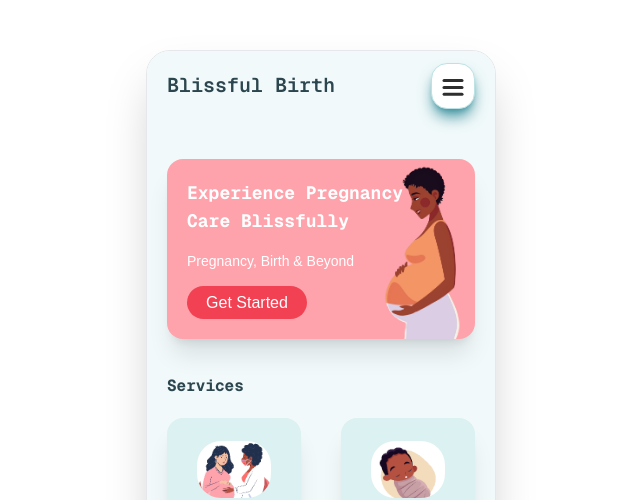
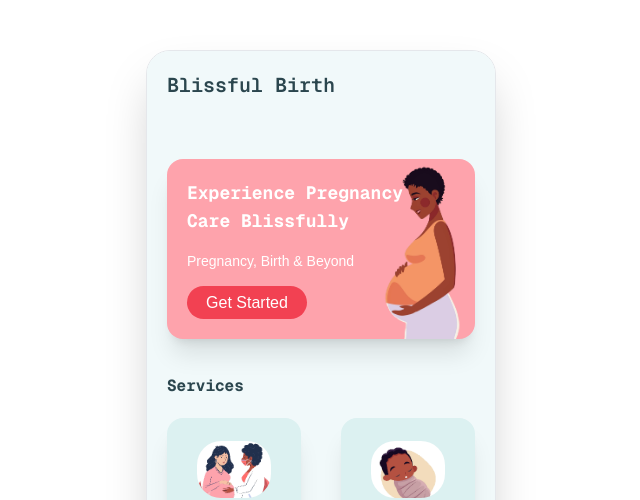
Before and after one commit to OluwaJudah/blissfulBirth, a Next.js app: page / in a window 1280 px wide. Shown: the top 500 px of the page, without its empty margins (319-959 px from the left). Built offline with nearby package versions, Linux system fonts and the light colour scheme.

Commit message:
refactor: added nav bar height flexible toggle

```diff
--- a/components/(protected)/home/Header.tsx
+++ b/components/(protected)/home/Header.tsx
@@ -9,6 +9,7 @@ import { Home, LogIn, SquareArrowUp } from "lucide-react";
 const Header = () => {
   const [isOpen, setIsOpen] = useState(false);
   const [zIndex, setZIndex] = useState(0);
+  const [navHeight, setNavHeight] = useState(100);
   const containerRef = useRef<HTMLDivElement>(null);
   const { height } = useDimensions(containerRef);
   const navList = [
@@ -55,10 +56,12 @@ const Header = () => {
 
       var time = setTimeout(() => {
         setZIndex(0);
+        setNavHeight(100);
         clearTimeout(time);
       }, 500);
     } else {
       setZIndex(1);
+      setNavHeight(400);
       setIsOpen(true);
     }
   };
@@ -81,7 +84,9 @@ const Header = () => {
           </span>
         </div>{" "}
         <div style={{ zIndex }} className="absolute -top-1 -right-1">
-          <div className="relative flex justify-end items-stretch flex-1 rounded-[20px] h-[400px] w-[500px] max-w-full">
+          <div
+            className={`relative flex justify-end items-stretch flex-1 rounded-[20px] h-[${navHeight}px] w-[500px] max-w-full overflow-hidden`}
+          >
             <motion.nav
               initial={false}
               animate={isOpen ? "open" : "closed"}
--- a/components/(protected)/profile/Header.tsx
+++ b/components/(protected)/profile/Header.tsx
@@ -8,6 +8,7 @@ import { useEffect, useRef, useState } from "react";
 const Header = () => {
   const [isOpen, setIsOpen] = useState(false);
   const [zIndex, setZIndex] = useState(0);
+  const [navHeight, setNavHeight] = useState(100);
   const containerRef = useRef<HTMLDivElement>(null);
   const { height } = useDimensions(containerRef);
   const navList = [
@@ -54,10 +55,12 @@ const Header = () => {
 
       var time = setTimeout(() => {
         setZIndex(0);
+        setNavHeight(100);
         clearTimeout(time);
       }, 500);
     } else {
       setZIndex(1);
+      setNavHeight(400);
       setIsOpen(true);
     }
   };
@@ -71,7 +74,9 @@ const Header = () => {
           </span>
         </div>{" "}
         <div style={{ zIndex }} className="absolute -top-1 -right-1">
-          <div className="relative flex justify-end items-stretch flex-1 rounded-[20px] h-[400px] w-[500px] max-w-full">
+          <div
+            className={`relative flex justify-end items-stretch flex-1 rounded-[20px] h-[${navHeight}px] w-[500px] max-w-full overflow-hidden`}
+          >
             <motion.nav
               initial={false}
               animate={isOpen ? "open" : "closed"}
--- a/components/(public)/landing-page/Header.tsx
+++ b/components/(public)/landing-page/Header.tsx
@@ -8,6 +8,7 @@ import { useEffect, useRef, useState } from "react";
 const Header = () => {
   const [isOpen, setIsOpen] = useState(false);
   const [zIndex, setZIndex] = useState(0);
+  const [navHeight, setNavHeight] = useState(100);
   const containerRef = useRef<HTMLDivElement>(null);
   const { height } = useDimensions(containerRef);
   const navList = [
@@ -48,10 +49,12 @@ const Header = () => {
 
       var time = setTimeout(() => {
         setZIndex(0);
+        setNavHeight(100);
         clearTimeout(time);
       }, 500);
     } else {
       setZIndex(1);
+      setNavHeight(400);
       setIsOpen(true);
     }
   };
@@ -65,7 +68,9 @@ const Header = () => {
           </span>
         </div>{" "}
         <div style={{ zIndex }} className="absolute -top-1 -right-1">
-          <div className="relative flex justify-end items-stretch flex-1 rounded-[20px] h-[400px] w-[500px] max-w-full">
+          <div
+            className={`relative flex justify-end items-stretch flex-1 rounded-[20px] h-[${navHeight}px] w-[500px] max-w-full overflow-hidden`}
+          >
             <motion.nav
               initial={false}
               animate={isOpen ? "open" : "closed"}
```
